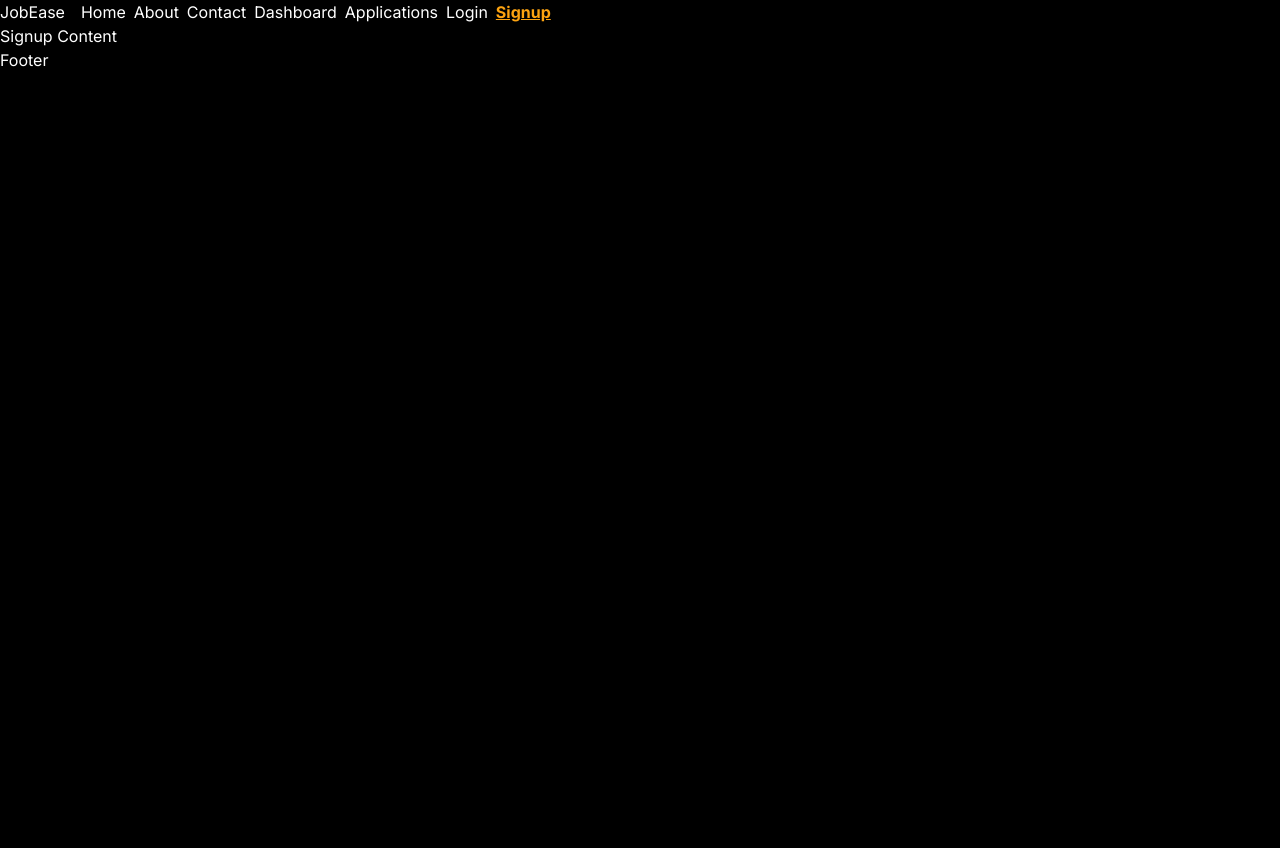
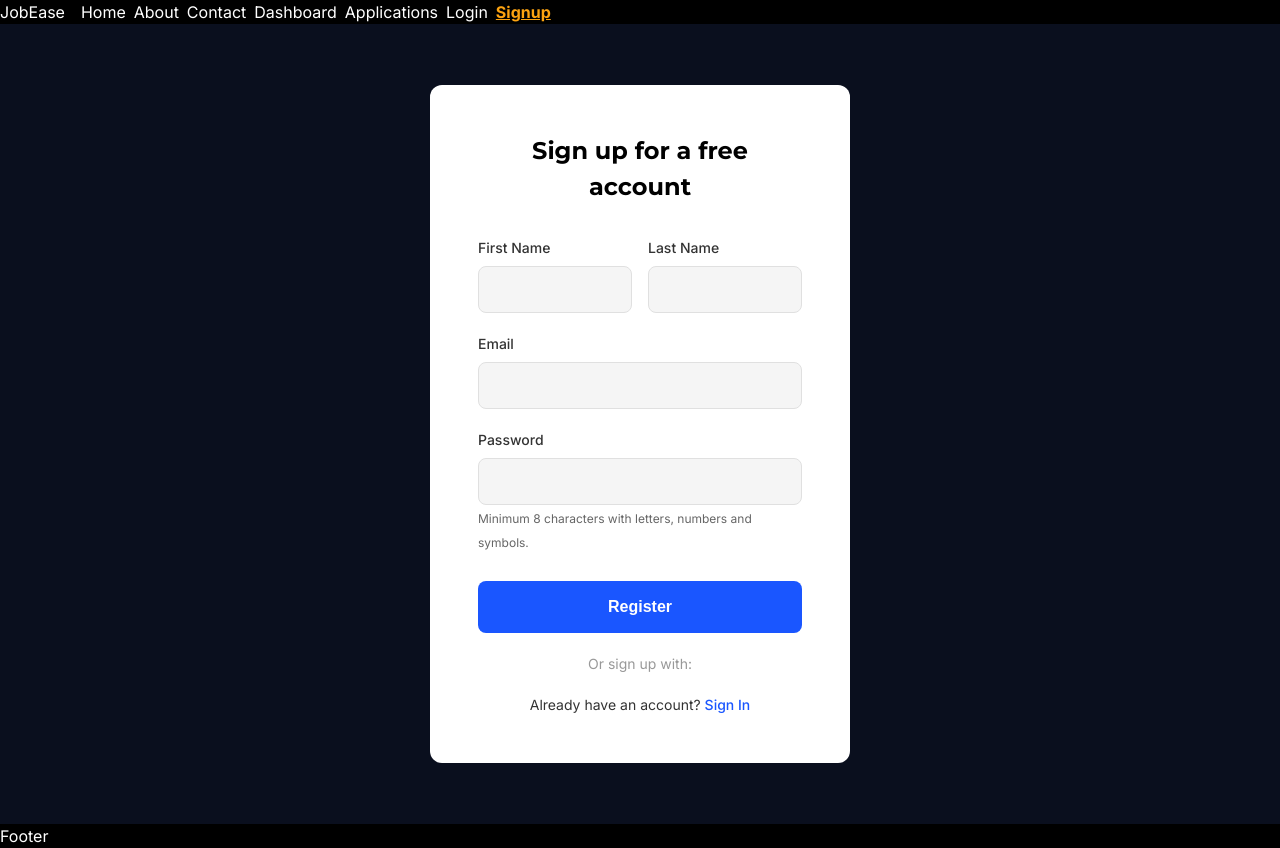
Before and after one commit to PrakrutiPareek/job-tracker-app, a React (Vite) app in the folder frontend/: page /signup in a window 1280 px wide. Before the commit the page ends 800 px from the top, so only its background shows below. Built offline with nearby package versions, Linux system fonts and the light colour scheme.

Commit message:
Update login and signup pages for Vite structure

```diff
--- a/frontend/package.json
+++ b/frontend/package.json
@@ -16,7 +16,7 @@
     "react-dom": "^19.2.6",
     "react-icons": "^5.6.0",
     "react-redux": "^9.3.0",
-    "react-router-dom": "^7.17.0"
+    "react-router-dom": "^6.30.4"
   },
   "devDependencies": {
     "@eslint/js": "^10.0.1",
--- /dev/null
+++ b/frontend/src/Pages/Form.css
@@ -0,0 +1,150 @@
+/* Shared styles for Login and Signup forms */
+
+/* Full page container */
+.form-container {
+  display: flex;
+  flex-direction: column;
+  align-items: center;
+  justify-content: center;
+  height: 100vh;
+  background-color: #0a0f1e;
+}
+
+/* White card */
+.form-card {
+  width: 420px;
+  padding: 48px;
+  background-color: #ffffff;
+  border-radius: 12px;
+}
+
+/* Title */
+.form-card h1 {
+  font-family: "Montserrat", sans-serif;
+  font-size: 24px;
+  font-weight: 700;
+  margin-bottom: 32px;
+  color: #000000;
+  text-align: center;
+}
+
+/* Input groups */
+.input-group {
+  margin-bottom: 20px;
+}
+
+/* Labels */
+.input-group label {
+  display: block;
+  margin-bottom: 8px;
+  font-family: "Inter", sans-serif;
+  font-size: 14px;
+  font-weight: 500;
+  color: #333333;
+}
+
+/* Input fields */
+.input-group input {
+  width: 100%;
+  padding: 12px 16px;
+  border: 1px solid #e0e0e0;
+  border-radius: 8px;
+  font-size: 14px;
+  background-color: #f5f5f5;
+  color: #333333;
+  font-family: "Inter", sans-serif;
+}
+
+/* Input focus */
+.input-group input:focus {
+  outline: none;
+  border-color: #1a56ff;
+  background-color: #ffffff;
+}
+
+/* Input error state */
+.input-group input.error {
+  border-color: #ff0000;
+}
+
+/* Error message */
+.error-message {
+  color: #ff0000;
+  font-size: 12px;
+  margin-top: 4px;
+}
+
+/* Hint text */
+.hint-text {
+  color: #666666;
+  font-size: 12px;
+  margin-top: 4px;
+}
+
+/* Primary button */
+.primary-btn {
+  width: 100%;
+  padding: 14px;
+  background-color: #1a56ff;
+  color: #ffffff;
+  border: none;
+  border-radius: 8px;
+  font-size: 16px;
+  font-family: "Poppins", sans-serif;
+  font-weight: 600;
+  cursor: pointer;
+  margin-top: 8px;
+}
+
+.primary-btn:hover {
+  background-color: #0040dd;
+}
+
+/* Divider */
+.divider {
+  text-align: center;
+  margin: 20px 0;
+  color: #999999;
+  font-size: 14px;
+}
+
+/* Google button */
+.google-btn {
+  width: 100%;
+  padding: 12px;
+  background-color: #ffffff;
+  color: #333333;
+  border: 1px solid #e0e0e0;
+  border-radius: 8px;
+  font-size: 14px;
+  font-family: "Inter", sans-serif;
+  font-weight: 500;
+  cursor: pointer;
+  display: flex;
+  align-items: center;
+  justify-content: center;
+  gap: 8px;
+}
+
+.google-btn:hover {
+  background-color: #f5f5f5;
+}
+
+/* Bottom link */
+.bottom-link {
+  text-align: center;
+  margin-top: 20px;
+  font-size: 14px;
+  color: #333333;
+  font-family: "Inter", sans-serif;
+}
+
+.bottom-link a {
+  color: #1a56ff;
+  text-decoration: none;
+  font-weight: 500;
+}
+
+.bottom-link a:hover {
+  text-decoration: underline;
+}
--- a/frontend/src/Pages/Login.jsx
+++ b/frontend/src/Pages/Login.jsx
@@ -1,5 +1,102 @@
-const Login = () => {
-  return <div>Login Content</div>;
-};
+import React, { useState } from "react";
+import { Link } from "react-router-dom";
+import "./Form.css";
+
+function Login() {
+  const [email, setEmail] = useState("");
+  const [password, setPassword] = useState("");
+  const [errors, setErrors] = useState({});
+
+  const validatePassword = (password) => {
+    const hasMinLength = password.length >= 8;
+    const hasLetter = /[a-zA-Z]/.test(password);
+    const hasNumber = /[0-9]/.test(password);
+    const hasSymbol = /[!@#$%^&*]/.test(password);
+
+    return hasMinLength && hasLetter && hasNumber && hasSymbol;
+  };
+
+  const validate = () => {
+    const newErrors = {};
+
+    if (!email) {
+      newErrors.email = "Email is required!";
+    }
+
+    if (!password) {
+      newErrors.password = "Password is required!";
+    } else if (!validatePassword(password)) {
+      newErrors.password =
+        "Password must be at least 8 characters with letters, numbers and symbols!";
+    }
+
+    return newErrors;
+  };
+
+  const handleLogin = () => {
+    const newErrors = validate();
+
+    if (Object.keys(newErrors).length > 0) {
+      setErrors(newErrors);
+      return;
+    }
+
+    setErrors({});
+    console.log("Email:", email);
+    console.log("Password:", password);
+  };
+
+  return (
+    <div className="form-container">
+      <div className="form-card">
+        <h1>Log in to your account</h1>
+
+        <div className="input-group">
+          <label htmlFor="email">Email Address</label>
+
+          <input
+            type="email"
+            id="email"
+            value={email}
+            onChange={(e) => setEmail(e.target.value)}
+            className={errors.email ? "error" : ""}
+          />
+
+          {errors.email && <p className="error-message">{errors.email}</p>}
+        </div>
+
+        <div className="input-group">
+          <label htmlFor="password">Password</label>
+
+          <input
+            type="password"
+            id="password"
+            value={password}
+            onChange={(e) => setPassword(e.target.value)}
+            className={errors.password ? "error" : ""}
+          />
+
+          <small className="hint-text">
+            Minimum 8 characters with letters, numbers and symbols.
+          </small>
+
+          {errors.password && (
+            <p className="error-message">{errors.password}</p>
+          )}
+        </div>
+
+        <button className="primary-btn" onClick={handleLogin}>
+          Log In
+        </button>
+
+        <p className="divider">Or log in with:</p>
+
+        <p className="bottom-link">
+          No account yet? <Link to="/signup">Sign Up</Link>
+        </p>
+      </div>
+    </div>
+  );
+}
 
 export default Login;
--- a/frontend/src/Pages/Signup.jsx
+++ b/frontend/src/Pages/Signup.jsx
@@ -1,5 +1,143 @@
-const Signup = () => {
-  return <div>Signup Content</div>;
-};
+import React, { useState } from "react";
+import { Link } from "react-router-dom";
+import "./Form.css";
+
+function Signup() {
+  const [firstName, setFirstName] = useState("");
+  const [lastName, setLastName] = useState("");
+  const [email, setEmail] = useState("");
+  const [password, setPassword] = useState("");
+  const [errors, setErrors] = useState({});
+
+  const validatePassword = (password) => {
+    const hasMinLength = password.length >= 8;
+    const hasLetter = /[a-zA-Z]/.test(password);
+    const hasNumber = /[0-9]/.test(password);
+    const hasSymbol = /[!@#$%^&*]/.test(password);
+
+    return hasMinLength && hasLetter && hasNumber && hasSymbol;
+  };
+
+  const validate = () => {
+    const newErrors = {};
+
+    if (!firstName) newErrors.firstName = "First name is required!";
+    if (!lastName) newErrors.lastName = "Last name is required!";
+
+    if (!email) {
+      newErrors.email = "Email is required!";
+    }
+
+    if (!password) {
+      newErrors.password = "Password is required!";
+    } else if (!validatePassword(password)) {
+      newErrors.password =
+        "Password must be at least 8 characters with letters, numbers and symbols!";
+    }
+
+    return newErrors;
+  };
+
+  const handleSignup = () => {
+    const newErrors = validate();
+
+    if (Object.keys(newErrors).length > 0) {
+      setErrors(newErrors);
+      return;
+    }
+
+    setErrors({});
+    console.log("First Name:", firstName);
+    console.log("Last Name:", lastName);
+    console.log("Email:", email);
+    console.log("Password:", password);
+  };
+
+  return (
+    <div className="form-container">
+      <div className="form-card">
+        <h1>Sign up for a free account</h1>
+
+        <div style={{ display: "flex", gap: "16px" }}>
+          <div className="input-group" style={{ flex: 1 }}>
+            <label htmlFor="firstName">First Name</label>
+
+            <input
+              type="text"
+              id="firstName"
+              value={firstName}
+              onChange={(e) => setFirstName(e.target.value)}
+              className={errors.firstName ? "error" : ""}
+            />
+
+            {errors.firstName && (
+              <p className="error-message">{errors.firstName}</p>
+            )}
+          </div>
+
+          <div className="input-group" style={{ flex: 1 }}>
+            <label htmlFor="lastName">Last Name</label>
+
+            <input
+              type="text"
+              id="lastName"
+              value={lastName}
+              onChange={(e) => setLastName(e.target.value)}
+              className={errors.lastName ? "error" : ""}
+            />
+
+            {errors.lastName && (
+              <p className="error-message">{errors.lastName}</p>
+            )}
+          </div>
+        </div>
+
+        <div className="input-group">
+          <label htmlFor="email">Email</label>
+
+          <input
+            type="email"
+            id="email"
+            value={email}
+            onChange={(e) => setEmail(e.target.value)}
+            className={errors.email ? "error" : ""}
+          />
+
+          {errors.email && <p className="error-message">{errors.email}</p>}
+        </div>
+
+        <div className="input-group">
+          <label htmlFor="password">Password</label>
+
+          <input
+            type="password"
+            id="password"
+            value={password}
+            onChange={(e) => setPassword(e.target.value)}
+            className={errors.password ? "error" : ""}
+          />
+
+          <small className="hint-text">
+            Minimum 8 characters with letters, numbers and symbols.
+          </small>
+
+          {errors.password && (
+            <p className="error-message">{errors.password}</p>
+          )}
+        </div>
+
+        <button className="primary-btn" onClick={handleSignup}>
+          Register
+        </button>
+
+        <p className="divider">Or sign up with:</p>
+
+        <p className="bottom-link">
+          Already have an account? <Link to="/login">Sign In</Link>
+        </p>
+      </div>
+    </div>
+  );
+}
 
 export default Signup;
```
Also changed, not shown: 1 other file (tests, documents, lock files or other folders).
